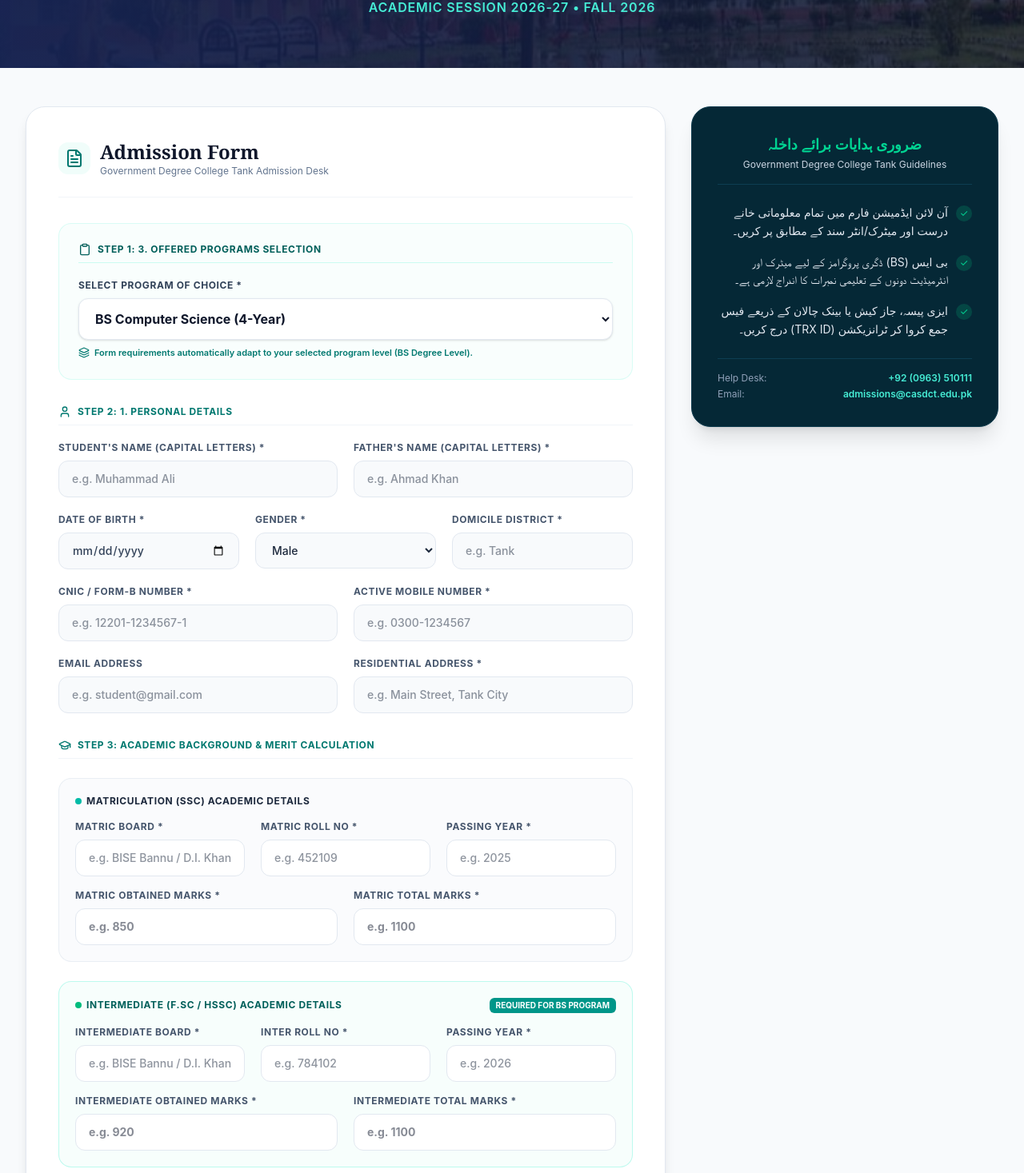
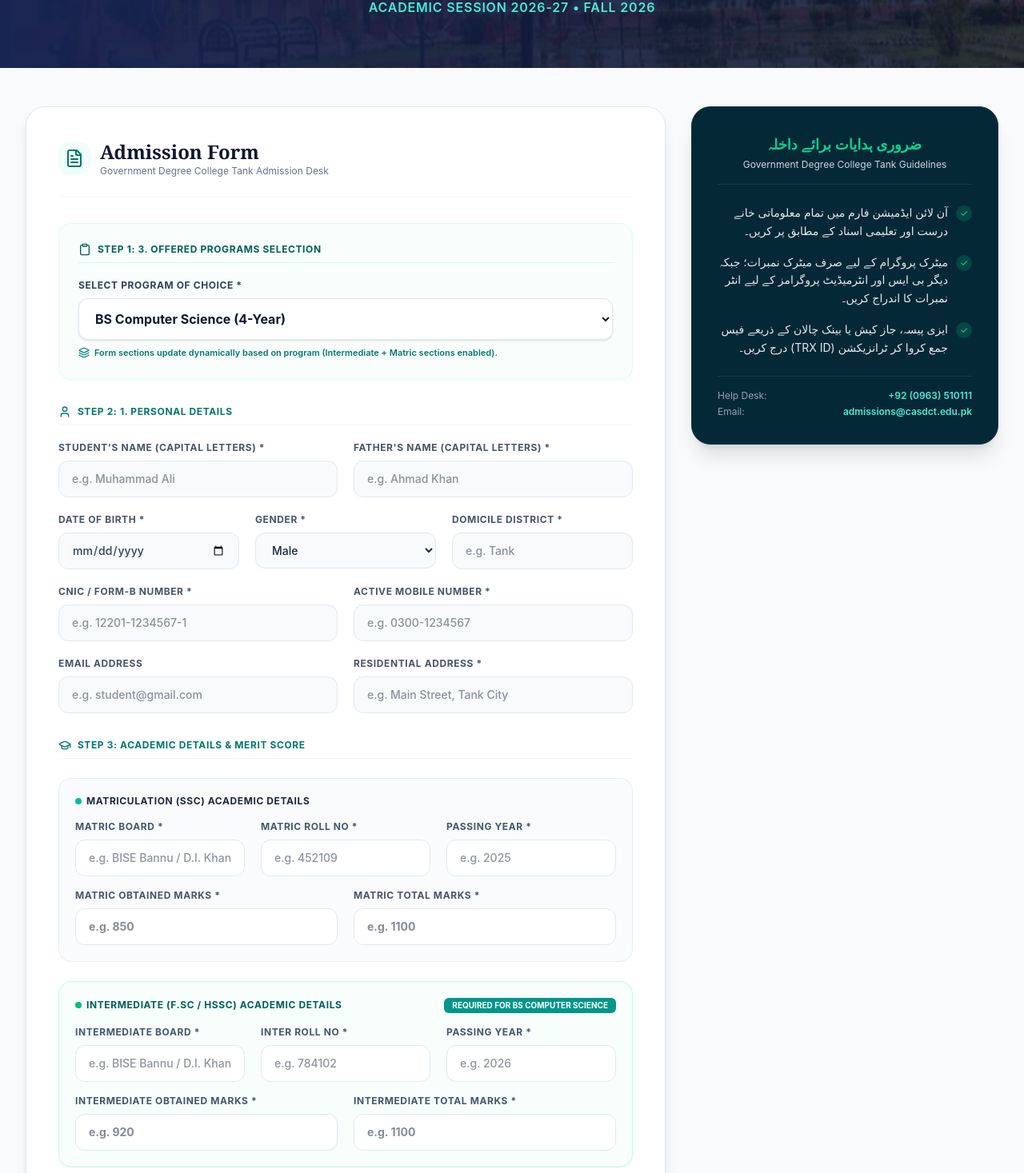
Before and after one commit to tanveermedaveer-jpg/gdc-tank-website, a React (Vite) app: page /apply in a window 1280 px wide. Shown: the part 251-1718 px from the top of the page at 80% size. Built offline with nearby package versions, Linux system fonts and the light colour scheme.

Commit message:
Refine admission form conditional rendering: hide intermediate section for Matric, show for BS & FSc programs

```diff
--- a/src/pages/ApplyNow.jsx
+++ b/src/pages/ApplyNow.jsx
@@ -27,7 +27,7 @@ export default function ApplyNow() {
     matricPassingYear: '',
     matricObtainedMarks: '',
     matricTotalMarks: '',
-    // Intermediate / F.Sc Details (for BS program applicants)
+    // Intermediate / F.Sc Details
     interBoard: '',
     interRollNo: '',
     interPassingYear: '',
@@ -43,18 +43,14 @@ export default function ApplyNow() {
   const [submittedStudent, setSubmittedStudent] = useState(null);
   const [isSubmitting, setIsSubmitting] = useState(false);
 
-  // Program Level Identifiers
-  const isBsProgram = useMemo(() => {
-    return formData.program.startsWith('BS');
+  // Condition to show Intermediate/F.Sc section: Show for BS or FSc/Inter programs; Hide completely for Matric
+  const showInterSection = useMemo(() => {
+    return formData.program !== 'Matric' && !formData.program.toLowerCase().includes('matric');
   }, [formData.program]);
 
-  const isInterProgram = useMemo(() => {
-    return formData.program.startsWith('FSC') || formData.program.startsWith('ICS') || formData.program.startsWith('FA');
-  }, [formData.program]);
-
-  // Dynamic Merit Percentage Calculation (Inter marks for BS applicants, Matric marks for Intermediate applicants)
+  // Dynamic Merit Percentage Calculation
   const calculatedMerit = useMemo(() => {
-    if (isBsProgram) {
+    if (showInterSection) {
       const obt = parseFloat(formData.interObtainedMarks);
       const tot = parseFloat(formData.interTotalMarks);
       if (obt > 0 && tot > 0 && obt <= tot) {
@@ -67,13 +63,13 @@ export default function ApplyNow() {
       return ((obt / tot) * 100).toFixed(1);
     }
     return null;
-  }, [isBsProgram, formData.interObtainedMarks, formData.interTotalMarks, formData.matricObtainedMarks, formData.matricTotalMarks]);
+  }, [showInterSection, formData.interObtainedMarks, formData.interTotalMarks, formData.matricObtainedMarks, formData.matricTotalMarks]);
 
   const handleChange = (e) => {
     setFormData({ ...formData, [e.target.name]: e.target.value });
   };
 
-  // Handle Fee Slip File Upload
+  // Handle Fee Slip Upload
   const handleFeeSlipUpload = (e) => {
     const file = e.target.files[0];
     if (file) {
@@ -98,8 +94,8 @@ export default function ApplyNow() {
 
       // Construct marks text string according to level
       let marksText = `${formData.matricObtainedMarks}/${formData.matricTotalMarks}`;
-      if (isBsProgram && formData.interObtainedMarks && formData.interTotalMarks) {
-        marksText = `HSSC: ${formData.interObtainedMarks}/${formData.interTotalMarks} (SSC: ${formData.matricObtainedMarks}/${formData.matricTotalMarks})`;
+      if (showInterSection && formData.interObtainedMarks && formData.interTotalMarks) {
+        marksText = `${formData.interObtainedMarks}/${formData.interTotalMarks}`;
       }
 
       const newRecord = {
@@ -121,11 +117,11 @@ export default function ApplyNow() {
         matricPassingYear: formData.matricPassingYear,
         matricMarks: Number(formData.matricObtainedMarks || 0),
         matricTotal: Number(formData.matricTotalMarks || 1100),
-        interBoard: formData.interBoard,
-        interRollNo: formData.interRollNo,
-        interPassingYear: formData.interPassingYear,
-        interObtainedMarks: formData.interObtainedMarks,
-        interTotalMarks: formData.interTotalMarks,
+        interBoard: showInterSection ? formData.interBoard : '',
+        interRollNo: showInterSection ? formData.interRollNo : '',
+        interPassingYear: showInterSection ? formData.interPassingYear : '',
+        interObtainedMarks: showInterSection ? formData.interObtainedMarks : '',
+        interTotalMarks: showInterSection ? formData.interTotalMarks : '',
         marksText: marksText,
         meritPct: meritValue,
         paymentMethod: formData.paymentMethod,
@@ -138,7 +134,7 @@ export default function ApplyNow() {
         appliedAt: new Date().toLocaleDateString('en-US', { month: 'short', day: 'numeric', year: 'numeric' })
       };
 
-      // Save to localStorage admissions collection
+      // Save to localStorage admissions collection (Maintains descending merit ranking)
       const storedAdmissions = localStorage.getItem('casdct_admissions');
       let admissionsArray = [];
       if (storedAdmissions) {
@@ -149,10 +145,10 @@ export default function ApplyNow() {
         }
       }
 
-      const updatedAdmissions = [newRecord, ...admissionsArray];
+      const updatedAdmissions = [...admissionsArray, newRecord].sort((a, b) => Number(b.meritPct || 0) - Number(a.meritPct || 0));
       localStorage.setItem('casdct_admissions', JSON.stringify(updatedAdmissions));
 
-      // Trigger custom window event for real-time sync with Admin Dashboard
+      // Trigger custom window event for real-time sync with Admin Dashboard & Public Merit List
       window.dispatchEvent(new Event('casdct_admission_submitted'));
 
       setSubmittedStudent(newRecord);
@@ -236,7 +232,7 @@ export default function ApplyNow() {
 
               <div className="text-slate-600 dark:text-slate-400 text-xs sm:text-sm leading-relaxed max-w-md mx-auto space-y-2">
                 <p>Your application has been registered successfully and transmitted to the <strong>GDC Tank Admission Desk</strong>.</p>
-                <p className="text-slate-500">Please bring your original Matric/Inter certificates, CNIC/Form-B, and fee deposit slip to the college admission desk.</p>
+                <p className="text-slate-500">Please bring your original academic certificates, CNIC/Form-B, and fee deposit receipt to the college admission desk.</p>
               </div>
 
               <div className="pt-4">
@@ -269,7 +265,7 @@ export default function ApplyNow() {
 
                 <form onSubmit={handleSubmit} className="space-y-8">
 
-                  {/* STEP 1: PROGRAM OF CHOICE (Placed first for immediate dynamic UI updates) */}
+                  {/* STEP 1: PROGRAM SELECTION */}
                   <div className="space-y-5 bg-teal-50/40 dark:bg-slate-850 p-6 rounded-2xl border border-teal-100/70 dark:border-slate-800">
                     <h3 className="text-xs font-bold text-teal-800 dark:text-teal-400 uppercase tracking-wider flex items-center border-b border-teal-100 dark:border-slate-800 pb-2">
                       <Clipboard className="w-4 h-4 mr-2" />
@@ -298,7 +294,7 @@ export default function ApplyNow() {
 
                       <div className="mt-2 text-[11px] text-teal-700 dark:text-teal-400 font-semibold flex items-center gap-1.5">
                         <Layers className="w-3.5 h-3.5" />
-                        <span>Form requirements automatically adapt to your selected program level ({isBsProgram ? 'BS Degree Level' : isInterProgram ? 'Intermediate HSSC Level' : 'Matric SSC Level'}).</span>
+                        <span>Form sections update dynamically based on program ({showInterSection ? 'Intermediate + Matric sections enabled' : 'Matric section enabled only'}).</span>
                       </div>
                     </div>
                   </div>
@@ -421,7 +417,7 @@ export default function ApplyNow() {
                     <div className="flex items-center justify-between border-b border-slate-100 dark:border-slate-800 pb-2">
                       <h3 className="text-xs font-bold text-teal-700 dark:text-teal-400 uppercase tracking-wider flex items-center">
                         <GraduationCap className="w-4 h-4 mr-2" />
-                        Step 3: Academic Background & Merit Calculation
+                        Step 3: Academic Details & Merit Score
                       </h3>
                       {calculatedMerit && (
                         <div className="flex items-center gap-1.5 bg-emerald-50 dark:bg-emerald-950/60 text-emerald-700 dark:text-emerald-300 font-bold text-xs px-3 py-1 rounded-full border border-emerald-200 dark:border-emerald-800">
@@ -495,16 +491,16 @@ export default function ApplyNow() {
                       </div>
                     </div>
 
-                    {/* Section 2: Intermediate / F.Sc Academic Details (Dynamically shown ONLY for BS programs) */}
-                    {isBsProgram && (
-                      <div className="space-y-4 bg-teal-50/50 dark:bg-slate-800/60 p-5 rounded-2xl border border-teal-200/60 dark:border-slate-700 animate-fadeIn">
+                    {/* Section 2: Intermediate (F.Sc / HSSC) Academic Details (Dynamically shown ONLY for BS & Inter programs; hidden completely for Matric) */}
+                    {showInterSection && (
+                      <div className="space-y-4 bg-teal-50/50 dark:bg-slate-800/60 p-5 rounded-2xl border border-teal-200/60 dark:border-slate-700 transition-all duration-300">
                         <div className="flex items-center justify-between">
                           <h4 className="text-xs font-bold text-teal-800 dark:text-teal-300 uppercase tracking-wider flex items-center gap-1.5">
                             <span className="w-2 h-2 rounded-full bg-emerald-500"></span>
                             Intermediate (F.Sc / HSSC) Academic Details
                           </h4>
-                          <span className="text-[10px] font-bold bg-teal-600 text-white px-2 py-0.5 rounded-md uppercase">
-                            Required for BS Program
+                          <span className="text-[10px] font-bold bg-teal-600 text-white px-2.5 py-0.5 rounded-md uppercase">
+                            Required for {formData.program}
                           </span>
                         </div>
 
@@ -514,7 +510,7 @@ export default function ApplyNow() {
                               Intermediate Board *
                             </label>
                             <input
-                              type="text" name="interBoard" value={formData.interBoard} onChange={handleChange} required={isBsProgram}
+                              type="text" name="interBoard" value={formData.interBoard} onChange={handleChange} required={showInterSection}
                               className="w-full bg-white dark:bg-slate-800 border border-slate-200 dark:border-slate-700 rounded-xl px-4 py-3 text-sm focus:outline-none focus:ring-2 focus:ring-teal-500 font-medium"
                               placeholder="e.g. BISE Bannu / D.I. Khan"
                             />
@@ -524,7 +520,7 @@ export default function ApplyNow() {
                               Inter Roll No *
                             </label>
                             <input
-                              type="text" name="interRollNo" value={formData.interRollNo} onChange={handleChange} required={isBsProgram}
+                              type="text" name="interRollNo" value={formData.interRollNo} onChange={handleChange} required={showInterSection}
                               className="w-full bg-white dark:bg-slate-800 border border-slate-200 dark:border-slate-700 rounded-xl px-4 py-3 text-sm focus:outline-none focus:ring-2 focus:ring-teal-500 font-medium"
                               placeholder="e.g. 784102"
                             />
@@ -534,7 +530,7 @@ export default function ApplyNow() {
                               Passing Year *
                             </label>
                             <input
-                              type="text" name="interPassingYear" value={formData.interPassingYear} onChange={handleChange} required={isBsProgram}
+                              type="text" name="interPassingYear" value={formData.interPassingYear} onChange={handleChange} required={showInterSection}
                               className="w-full bg-white dark:bg-slate-800 border border-slate-200 dark:border-slate-700 rounded-xl px-4 py-3 text-sm focus:outline-none focus:ring-2 focus:ring-teal-500 font-medium"
                               placeholder="e.g. 2026"
                             />
@@ -547,7 +543,7 @@ export default function ApplyNow() {
                               Intermediate Obtained Marks *
                             </label>
                             <input
-                              type="number" name="interObtainedMarks" value={formData.interObtainedMarks} onChange={handleChange} required={isBsProgram}
+                              type="number" name="interObtainedMarks" value={formData.interObtainedMarks} onChange={handleChange} required={showInterSection}
                               className="w-full bg-white dark:bg-slate-800 border border-slate-200 dark:border-slate-700 rounded-xl px-4 py-3 text-sm focus:outline-none focus:ring-2 focus:ring-teal-500 font-bold text-slate-900 dark:text-white"
                               placeholder="e.g. 920"
                             />
@@ -557,7 +553,7 @@ export default function ApplyNow() {
                               Intermediate Total Marks *
                             </label>
                             <input
-                              type="number" name="interTotalMarks" value={formData.interTotalMarks} onChange={handleChange} required={isBsProgram}
+                              type="number" name="interTotalMarks" value={formData.interTotalMarks} onChange={handleChange} required={showInterSection}
                               className="w-full bg-white dark:bg-slate-800 border border-slate-200 dark:border-slate-700 rounded-xl px-4 py-3 text-sm focus:outline-none focus:ring-2 focus:ring-teal-500 font-bold text-slate-900 dark:text-white"
                               placeholder="e.g. 1100"
                             />
@@ -667,11 +663,11 @@ export default function ApplyNow() {
                   <ul className="space-y-4 text-right text-xs sm:text-sm text-slate-200 leading-relaxed" dir="rtl">
                     <li className="flex items-start gap-2.5">
                       <span className="w-5 h-5 rounded-full bg-emerald-500/20 text-emerald-400 flex items-center justify-center text-xs flex-shrink-0 mt-0.5">✓</span>
-                      <span>آن لائن ایڈمیشن فارم میں تمام معلوماتی خانے درست اور میٹرک/انٹر سند کے مطابق پر کریں۔</span>
+                      <span>آن لائن ایڈمیشن فارم میں تمام معلوماتی خانے درست اور تعلیمی اسناد کے مطابق پر کریں۔</span>
                     </li>
                     <li className="flex items-start gap-2.5">
                       <span className="w-5 h-5 rounded-full bg-emerald-500/20 text-emerald-400 flex items-center justify-center text-xs flex-shrink-0 mt-0.5">✓</span>
-                      <span>بی ایس (BS) ڈگری پروگرامز کے لیے میٹرک اور انٹرمیڈیٹ دونوں کے تعلیمی نمبرات کا اندراج لازمی ہے۔</span>
+                      <span>میٹرک پروگرام کے لیے صرف میٹرک نمبرات؛ جبکہ دیگر بی ایس اور انٹرمیڈیٹ پروگرامز کے لیے انٹر نمبرات کا اندراج کریں۔</span>
                     </li>
                     <li className="flex items-start gap-2.5">
                       <span className="w-5 h-5 rounded-full bg-emerald-500/20 text-emerald-400 flex items-center justify-center text-xs flex-shrink-0 mt-0.5">✓</span>
```
